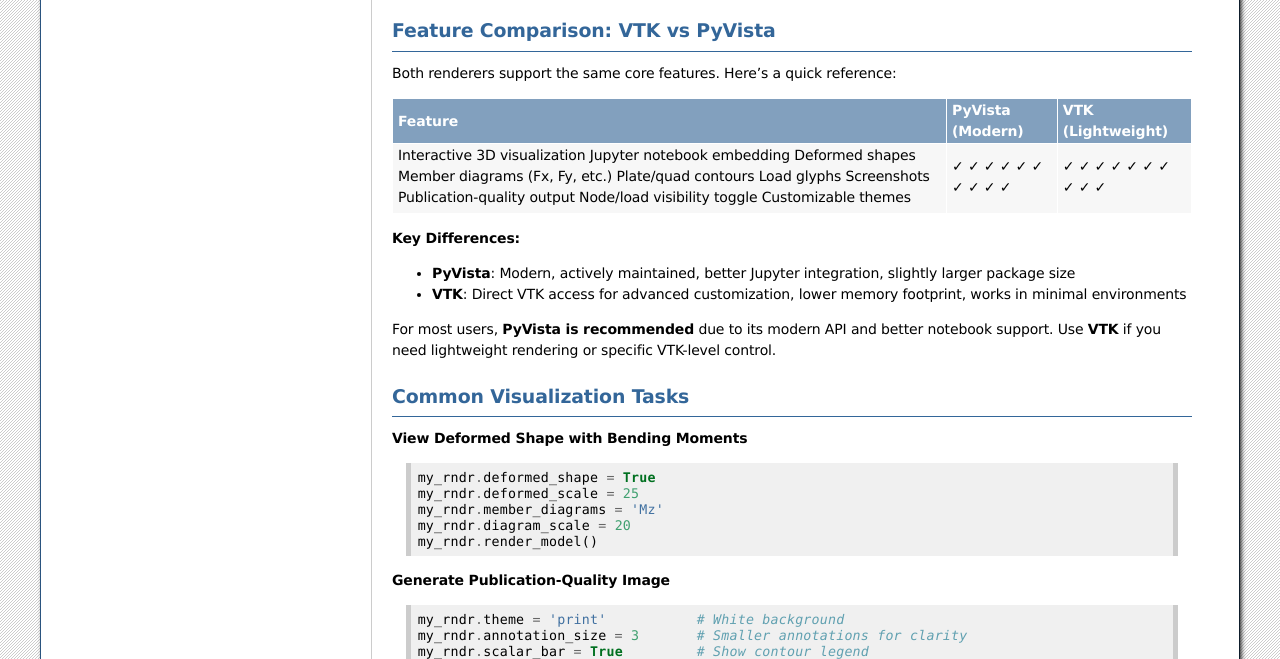
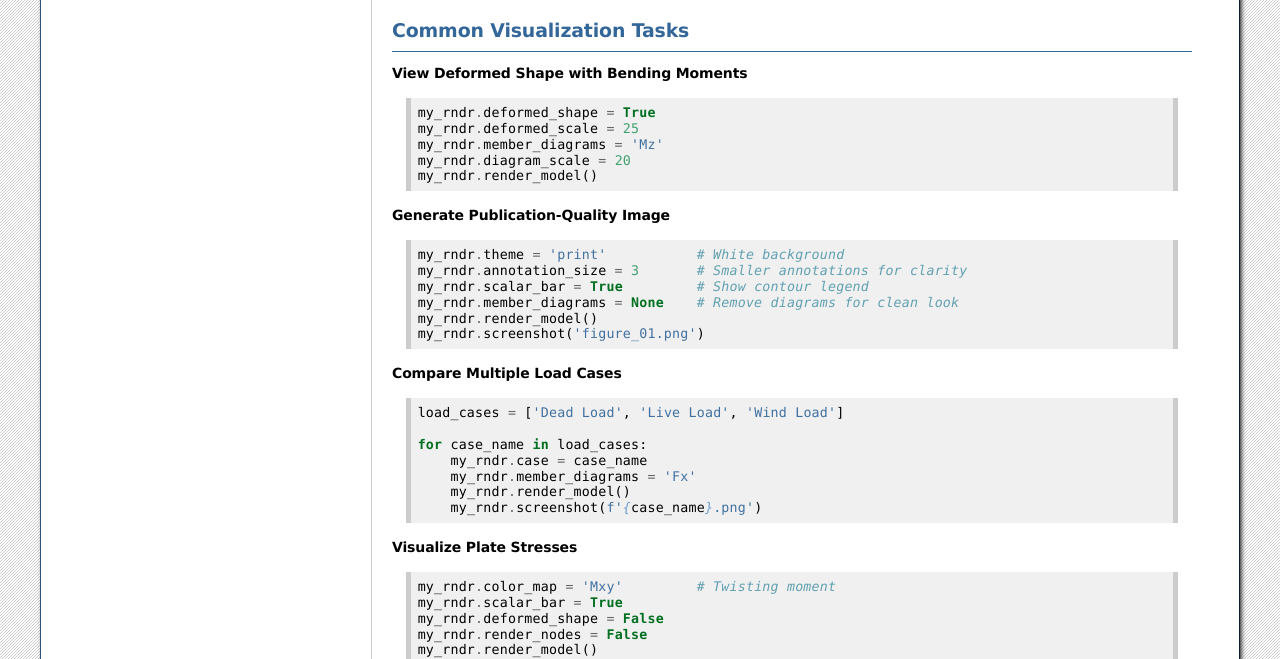
Before and after one commit to JWock82/Pynite, a Sphinx documentation site: the page built from docs/source/rendering.rst, in a window 1280 px wide and 900 px high, scrolled down 4749 px, cut to the strip 241-900 px from the top of the window. Built offline with Sphinx 7.4.7, drawn with Linux system fonts in a browser that asks for light colours; some of the changed text lies outside the part shown.

Commit message:
Corrections to rendering documentation

```diff
--- a/docs/source/rendering.rst
+++ b/docs/source/rendering.rst
@@ -121,11 +121,11 @@
 .. code-block:: python
 
     my_rndr.color_map = None          # No contours (default)
-    my_rndr.color_map = 'Mx'          # Moment about x-axis
-    my_rndr.color_map = 'My'          # Moment about y-axis
+    my_rndr.color_map = 'Mx'          # Moment for bending along (not about) x-axis
+    my_rndr.color_map = 'My'          # Moment for bending along (not about) y-axis
     my_rndr.color_map = 'Mxy'         # Twisting moment
-    my_rndr.color_map = 'Qx'          # Shear in x-direction
-    my_rndr.color_map = 'Qy'          # Shear in y-direction
+    my_rndr.color_map = 'Qx'          # Shear for bending along (not about) the x-axis
+    my_rndr.color_map = 'Qy'          # Shear for bending along (not about) the y-axis
     my_rndr.color_map = 'Sx'          # Membrane stress in x-direction
     my_rndr.color_map = 'Sy'          # Membrane stress in y-direction
     my_rndr.color_map = 'Txy'         # In-plane shear stress
@@ -312,33 +312,6 @@
    :members:
    :undoc-members:
 
-Feature Comparison: VTK vs PyVista
-==================================
-
-Both renderers support the same core features. Here's a quick reference:
-
-+----------------------------------+-------------------+-------------------+
-| Feature                          | PyVista (Modern)  | VTK (Lightweight) |
-+==================================+===================+===================+
-| Interactive 3D visualization     | ✓                 | ✓                 |
-| Jupyter notebook embedding       | ✓                 | ✓                 |
-| Deformed shapes                  | ✓                 | ✓                 |
-| Member diagrams (Fx, Fy, etc.)   | ✓                 | ✓                 |
-| Plate/quad contours              | ✓                 | ✓                 |
-| Load glyphs                      | ✓                 | ✓                 |
-| Screenshots                      | ✓                 | ✓                 |
-| Publication-quality output       | ✓                 | ✓                 |
-| Node/load visibility toggle      | ✓                 | ✓                 |
-| Customizable themes              | ✓                 | ✓                 |
-+----------------------------------+-------------------+-------------------+
-
-**Key Differences:**
-
-- **PyVista**: Modern, actively maintained, better Jupyter integration, slightly larger package size
-- **VTK**: Direct VTK access for advanced customization, lower memory footprint, works in minimal environments
-
-For most users, **PyVista is recommended** due to its modern API and better notebook support. Use **VTK** if you need lightweight rendering or specific VTK-level control.
-
 Common Visualization Tasks
 =========================
 
```
